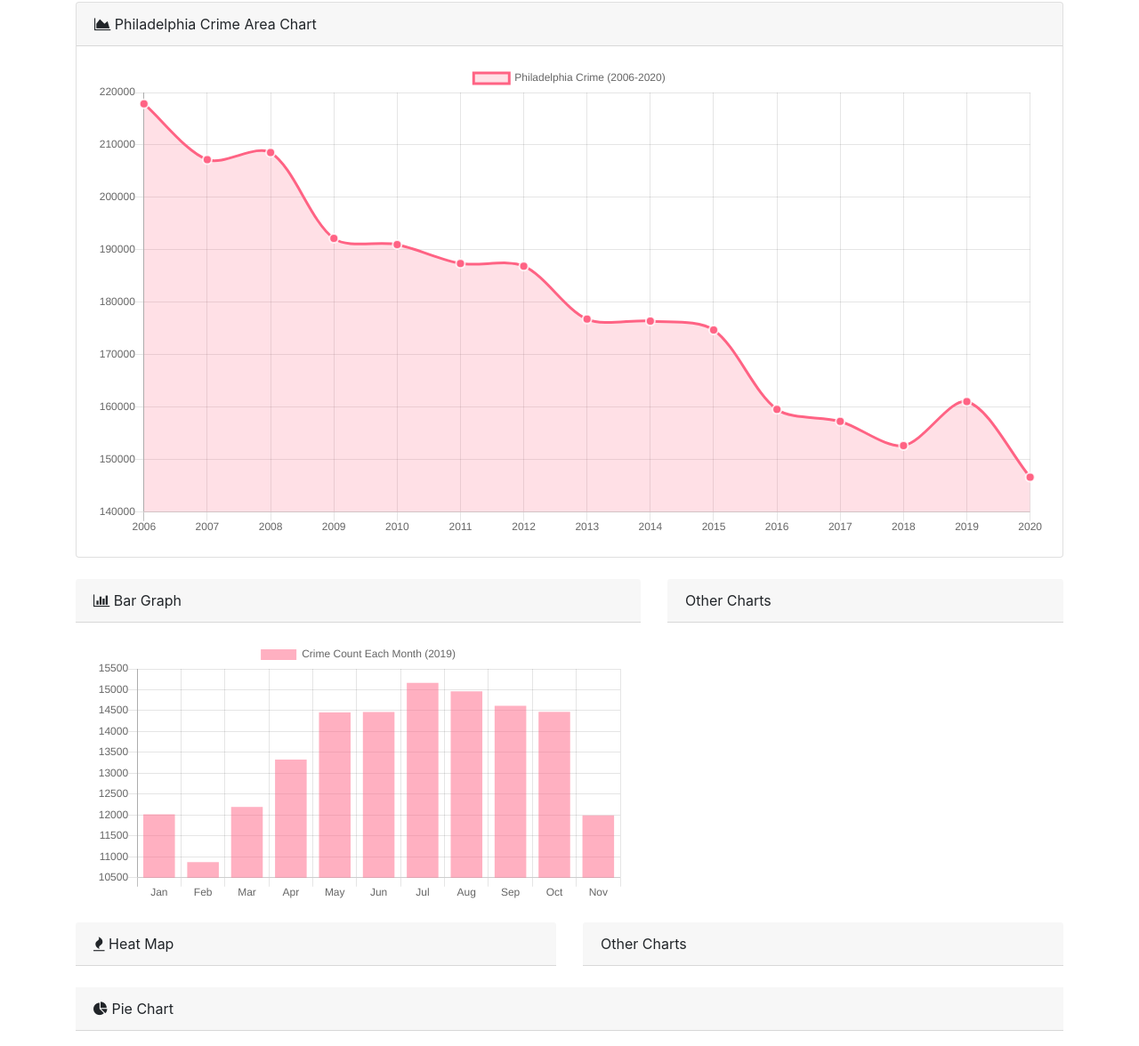
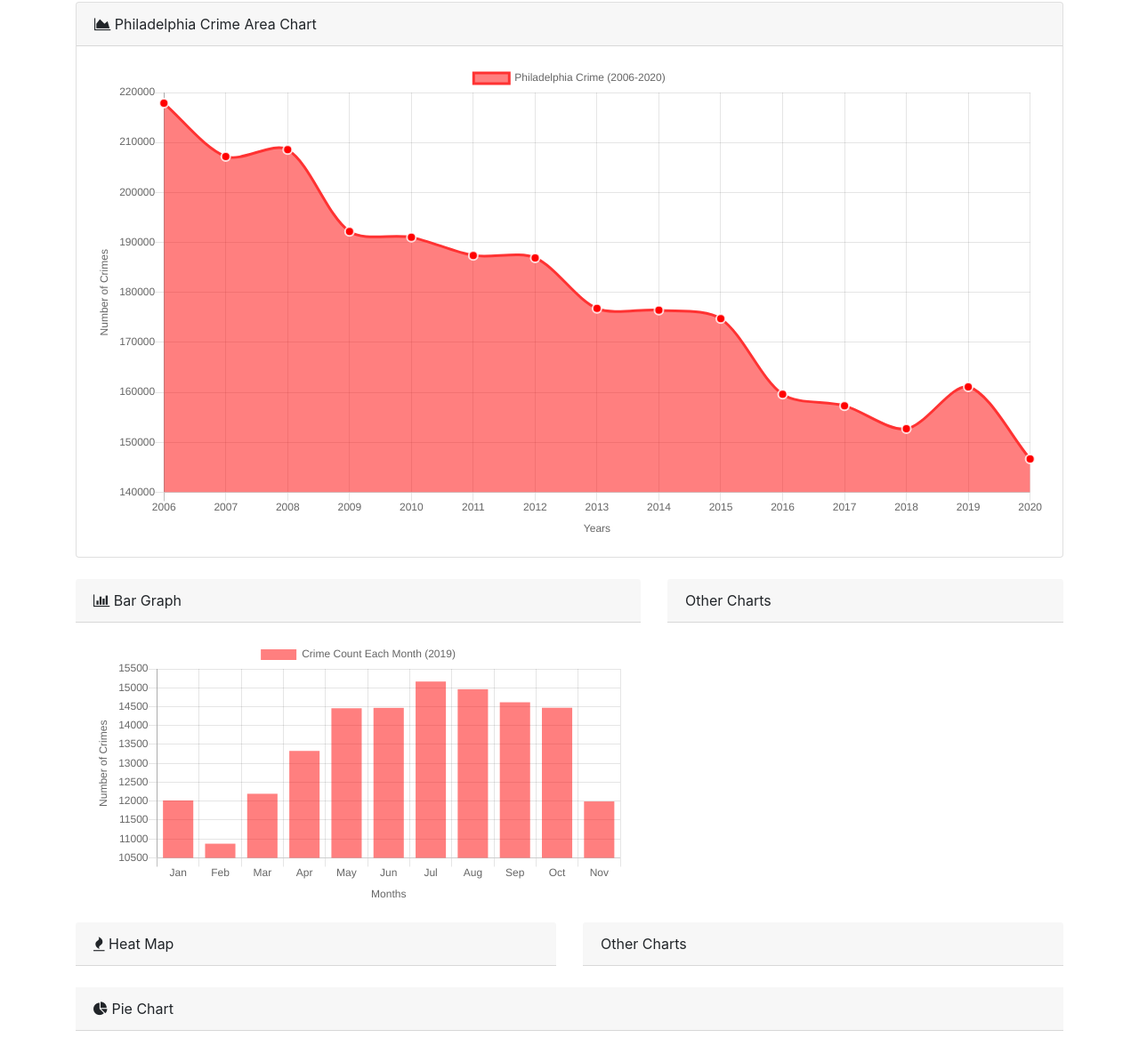
Before and after one commit to AoWangPhilly/red-handed, a plain HTML site: page dashboard.html in a window 1280 px wide. Shown: the part 73-1249 px from the top of the page at 89% size. Drawn offline with nearby package versions, Linux system fonts and the light colour scheme.

Commit message:
Add axes to graphs and make hue redder

```diff
--- a/src/js/dashboard.js
+++ b/src/js/dashboard.js
@@ -15,15 +15,30 @@
                 pointBorderWidth: 2,
                 pointHitRadius: 20,
                 pointBorderColor: "rgba(255,255,255,0.8)",
-                pointBackgroundColor: 'rgb(255, 99, 132)',
-                backgroundColor: 'rgb(255, 99, 132, 0.2)',
-                borderColor: 'rgb(255, 99, 132)',
-                data: Object.values(crime)
+                pointBackgroundColor: 'rgb(255, 0, 0)',
+                backgroundColor: 'rgb(255, 0, 0, 0.5)',
+                borderColor: 'rgb(255, 50, 50)',
+                data: Object.values(crime),
             }]
         },
 
         // Configuration options go here
-        options: {}
+        options: {
+            scales: {
+                yAxes: [{
+                    scaleLabel: {
+                        display: true,
+                        labelString: "Number of Crimes"
+                    }
+                }],
+                xAxes: [{
+                    scaleLabel: {
+                        display: true,
+                        labelString: "Years"
+                    }
+                }]
+            }
+        }
     });
 });
 
@@ -35,11 +50,26 @@
             labels: Object.keys(crime),
             datasets: [{
                 label: "Crime Count Each Month (2019)",
-                backgroundColor: 'rgb(255, 99, 132, 0.5)',
+                backgroundColor: 'rgb(255, 0, 0, 0.5)',
                 data: Object.values(crime)
             }]
         },
-        options: {}
+        options: {
+            scales: {
+                yAxes: [{
+                    scaleLabel: {
+                        display: true,
+                        labelString: "Number of Crimes"
+                    }
+                }],
+                xAxes: [{
+                    scaleLabel: {
+                        display: true,
+                        labelString: "Months"
+                    }
+                }]
+            }
+        }
     });
 });
 
@@ -60,10 +90,10 @@
 });
 
 const dynamicColors = () => {
-    let r = Math.floor(Math.random() * 255) + 150;
-    let g = Math.floor(Math.random() * 255) - 100;
-    let b = Math.floor(Math.random() * 255) - 100;
-    return "rgba(" + r + "," + g + "," + b + ", 0.5)";
+    let r = 255;
+    let g = Math.floor(Math.random() * 100);
+    let b = Math.floor(Math.random() * 100);
+    return "rgba(" + r + "," + g + "," + b + ", 0.8)";
 }
 
 const poolColors = a => {
```
Also changed, not shown: map.html (+2 -1 lines), 1 other file.
